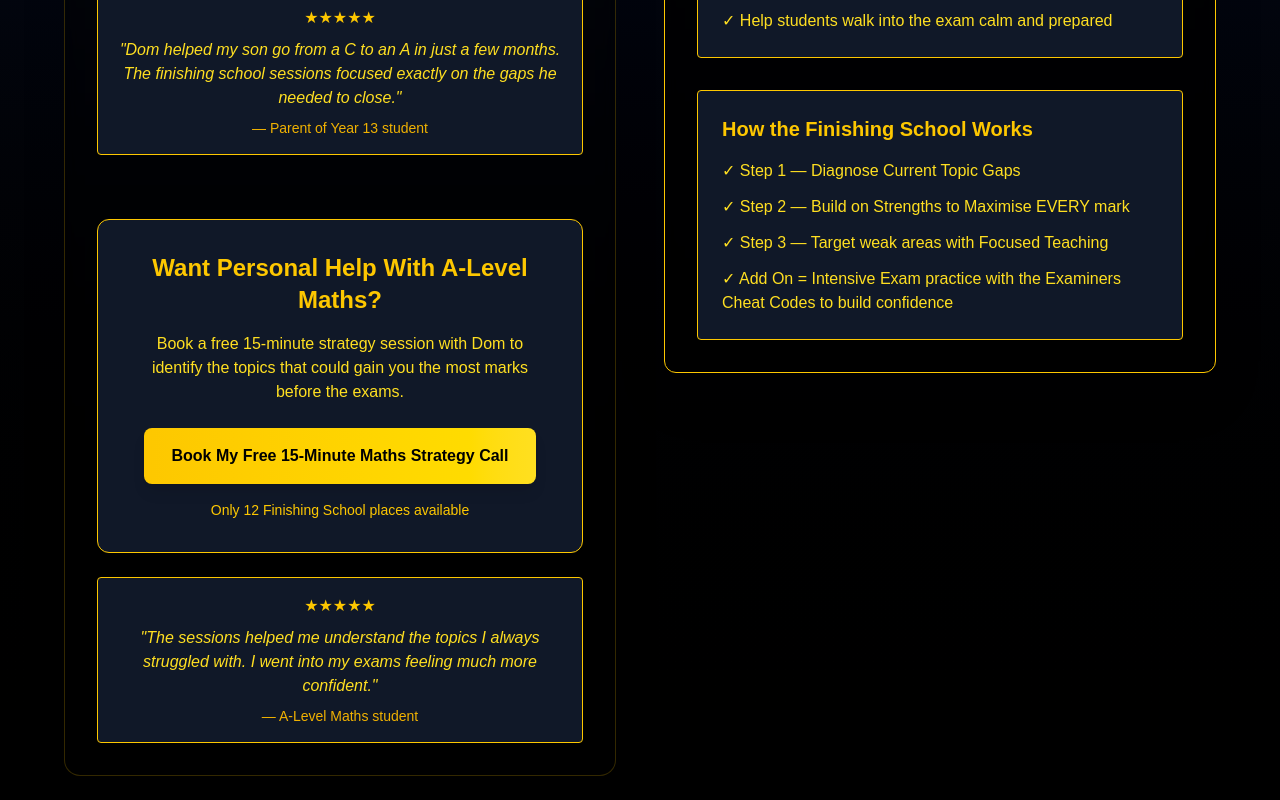
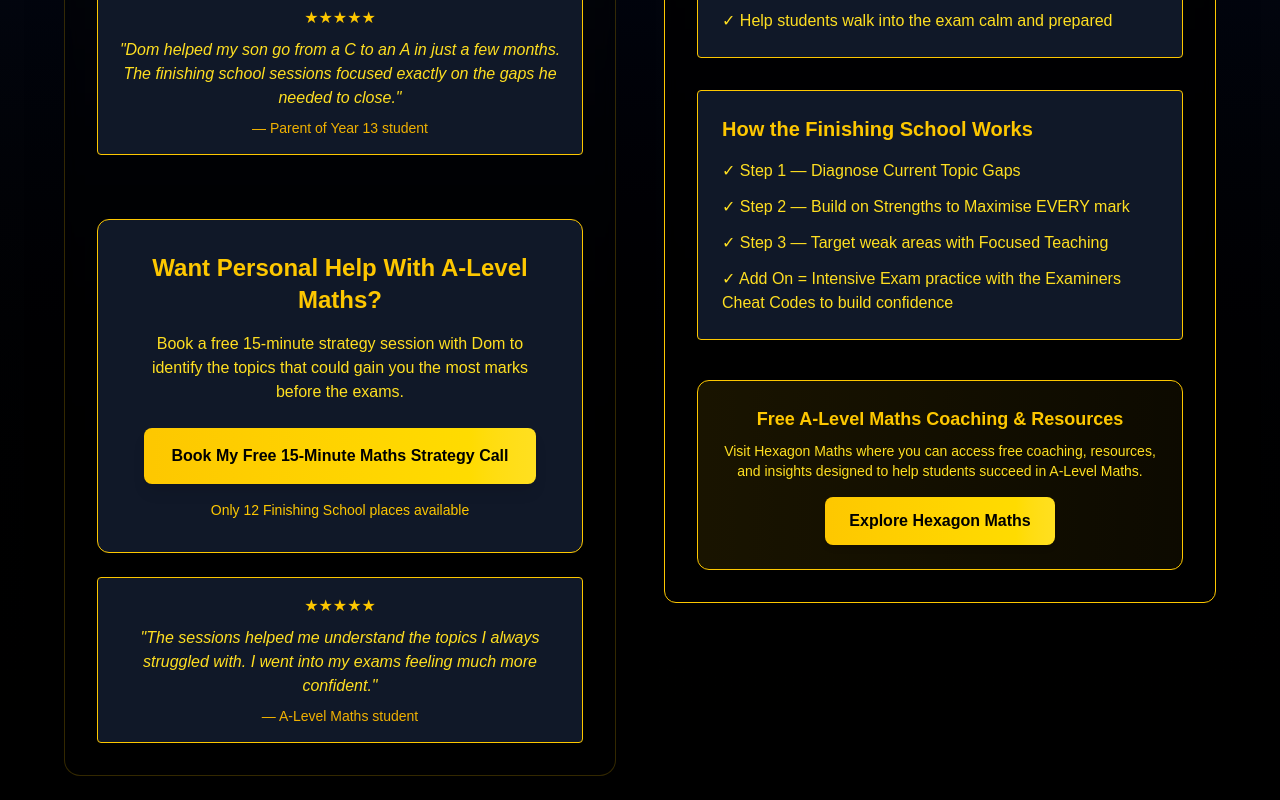
Before and after one commit to domrobertshm/finishing-school-v2, a Next.js app: page / in a window 1280 px wide. Shown: the part 1015-1815 px from the top of the page. Built offline with nearby package versions, Linux system fonts and the light colour scheme.

Commit message:
Hexagon banner

```diff
--- a/app/page.tsx
+++ b/app/page.tsx
@@ -300,6 +300,28 @@ export default function Home() {
 
           </div>
 
+{/* HEXAGON MATHS BANNER */}
+<div className="mt-10 bg-gradient-to-r from-yellow-400/10 to-yellow-400/5 border border-yellow-400 rounded-xl p-6 text-center shadow-lg">
+
+  <h3 className="text-lg font-bold text-yellow-400 mb-2">
+    Free A-Level Maths Coaching & Resources
+  </h3>
+
+  <p className="text-yellow-300 text-sm mb-4">
+    Visit Hexagon Maths where you can access free coaching, resources, and insights designed to help students succeed in A-Level Maths.
+  </p>
+
+  <a
+    href="https://www.hexagonmaths.com"
+    target="_blank"
+    rel="noopener noreferrer"
+    className="inline-block bg-gradient-to-r from-yellow-400 to-yellow-300 text-black px-6 py-3 rounded-lg font-bold hover:scale-105 transition-all duration-200 shadow-md"
+  >
+    Explore Hexagon Maths
+  </a>
+
+</div>
+
         </div>
 
       </div>
```
